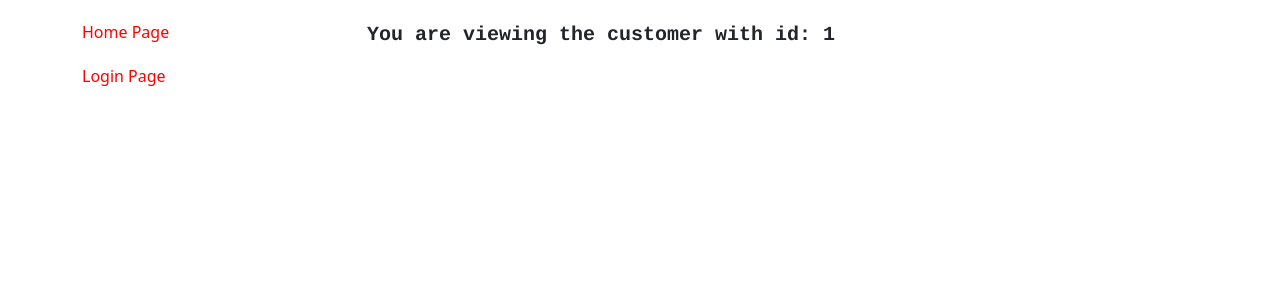
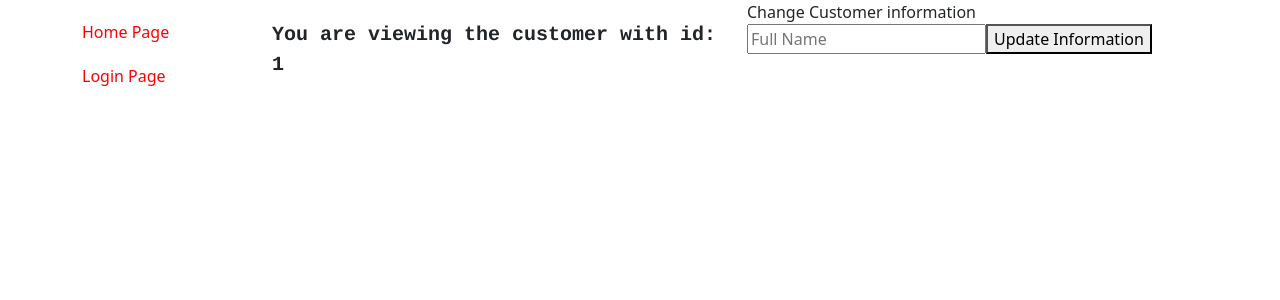
Before and after one commit to panosjapan7/first-react-project, a React (Create React App) app: page /customers/1 in a window 1280 px wide. Shown: the top 300 px of the page. Built offline with nearby package versions, Linux system fonts and the light colour scheme; no server answers.

Commit message:
tried to create a user

```diff
--- a/src/App.js
+++ b/src/App.js
@@ -6,6 +6,8 @@ import HomePage from "./pages/HomePage";
 import LoginPage from "./pages/LoginPage";
 import CustomerList from "./components/CustomerList";
 import CustomerDetailPage from "./pages/CustomerDetailPage";
+import MyPage from "./pages/MyPage";
+import UserCreatePage from "./pages/UserCreatePage";
 
 const NameContext = createContext({})
 
@@ -35,6 +37,8 @@ function App() {
             <Route path="/home" element={<HomePage />} />
             <Route path="/customers" element={<CustomerList />} />
             <Route path="/customers/:id" element={<CustomerDetailPage />} />
+            <Route path="/me" element={<MyPage />} />
+            <Route path="/users/create" element={<UserCreatePage />} />
           </Routes>
       </div>
 
--- a/src/pages/CustomerDetailPage.jsx
+++ b/src/pages/CustomerDetailPage.jsx
@@ -1,4 +1,4 @@
-import React, {useContext, useEffect} from 'react'
+import React, {useContext, useEffect, useState} from 'react'
 import { useParams, Link } from 'react-router-dom'
 import { NameContext } from '../App'
 import styled from 'styled-components';
@@ -38,22 +38,77 @@ export default function CustomerDetailPage() {
     const id = params.id
 
     const {customerList, setCustomerList} = useContext(NameContext)
+    const [myData, setMyData] = useState(null)
+
+    const [name, setName] = useState("")
+
 
     useEffect(() => {
-        console.log(customerList)
+        const url="https://frebi.willandskill.eu/api/v1/customers/"
+        const token = localStorage.getItem("webb21")
+        fetch(url, {
+            headers: {
+                "Authorization": `Bearer ${token}`
+            }
+        })
+        .then(res => res.json())
+        .then(data => {
+
+            console.log(data)
+            console.log(data.results[id])
+            setMyData(data.results)
+            setName(data.results[id].name)
+        })
     }, [])
+
+
+    function handleOnSubmit(e){
+        e.preventDefault()
+        const url=`https://frebi.willandskill.eu/api/v1/customers/${id}`
+        const token = localStorage.getItem("webb21")
+
+        // const body = new FormData
+        // body.append("name", "\"Oskar\"")
+
+        // fetch("https://frebi.willandskill.eu/api/v1/customers/4337/", {
+        // body,
+        // headers: {
+        //     Authorization: "Bearer eyJ0eXAiOiJKV1QiLCJhbGciOiJIUzI1NiJ9.eyJ1c2VyX2lkIjo4ODgsInVzZXJuYW1lIjoid2ViYjIxQHdpbGxhbmRza2lsbC5zZSIsImV4cCI6MTY0MTU4Mjc3MCwiZW1haWwiOiJ3ZWJiMjFAd2lsbGFuZHNraWxsLnNlIiwib3JpZ19pYXQiOjE2NDA5Nzc5NzB9.I_9wpSxL3WOULlpY2rMRX3-XwVdt5bkpV5TOt7deATQ",
+        //     "Content-Type": "multipart/form-data"
+        // },
+        // method: "PATCH"
+        // })
+
+        const payload = {name, id}
+        fetch(url, {
+            method: "PATCH",
+            headers: {
+                'Content-Type': 'application/json',
+                'Authorization': `Bearer ${token}`
+            },
+            body: JSON.stringify(payload)
+
+        })
+        .then(res => res.json())
+        .then(data => console.log(data)
+        //     {
+        //     setMyData(data.results)
+        //     setName(data.results[id].name)
+        // }
+        )
+    }
 
     return (
         <div className="container">
             <div className="row">
 
-                <div className="col-md-3">
+                <div className="col-md-2">
                     <LinkParagraphContainer><Link to="/home" style={linkStyle}>Home Page</Link></LinkParagraphContainer>
                     <LinkParagraphContainer><Link to="/login" style={linkStyle}>Login Page</Link></LinkParagraphContainer>
 
                 </div>
 
-                <div className="col-md-9">
+                <div className="col-md-5">
                     <CustomerHeader>You are viewing the customer with id: {id}</CustomerHeader>
 
                     {customerList && (
@@ -70,6 +125,34 @@ export default function CustomerDetailPage() {
                     )}
                 </div>
 
+                <div className="col-md-5">
+                    Change Customer information
+
+                    <div>
+                        <form onSubmit={handleOnSubmit} >
+                            <input
+                                value={name}
+                                placeholder="Full Name"
+                                onChange={e => setName(e.target.value)}
+                            />
+                            {/* <input
+                                value={lastName}
+                                placeholder="Last Name"
+                                onChange={e => setLastName(e.target.value)}
+                            /> */}
+                            <button type="submit">Update Information</button>
+                        </form>
+
+                        {myData && (
+                            <>
+                                <p>{name}</p>
+                            </>
+                        )}
+
+                    </div>
+
+                </div>
+
             </div>
 
 
--- /dev/null
+++ b/src/pages/MyPage.jsx
@@ -0,0 +1,41 @@
+import React, {useState, useEffect} from 'react'
+
+
+export default function MyPage() {
+
+    const [myData, setMyData] = useState(null)
+
+    const [firstName, setFirstName] = useState("")
+    const [lastName, setLastName] = useState("")
+
+    useEffect(() => {
+
+        const url="https://frebi.willandskill.eu/api/v1/customers/"
+        const token = localStorage.getItem("webb21")
+        fetch(url, {
+            headers: {
+                "Content-Type": "application/json",
+                "Authorization": `Bearer ${token}`
+            }
+        })
+        .then(res => res.json())
+        .then(data => {
+            setMyData(data)
+            setFirstName(data.firstName)
+            setLastName(data.lastName)
+        })
+
+
+    }, [])
+
+
+
+    return (
+        <div>
+            My Information
+
+            <p>Full Name: {myData.firstName} {myData.lastName}</p>
+            <p>Email: {myData.email}</p>
+        </div>
+    )
+}
--- /dev/null
+++ b/src/pages/UserCreatePage.jsx
@@ -0,0 +1,56 @@
+import React, {useState} from 'react'
+
+export default function UserCreatePage(props) {
+
+    const [firstName, setFirstName] = useState("")
+    const [lastName, setLastName] = useState("")
+    const [email, setEmail] = useState("")
+    const [organisationKind, setOrganisationKind] = useState("")
+    const [password, setPassword] = useState("")
+
+
+    function handleOnSubmit(e){
+        e.preventDefault()
+        console.log(firstName, lastName, email, organisationKind, password)
+
+        const url="https://frebi.willandskill.eu/auth/users/"
+        const payload = {email, organisationKind, password, firstName, lastName}
+        const token = localStorage.getItem("webb21")
+        fetch(url, {
+            method: "POST",
+            headers:{
+                "Content-Type": "application/json",
+                "Authorization": `Bearer ${token}`
+            },
+            body: JSON.stringify(payload)
+        })
+        .then(res => res.json())
+        .then(data => console.log(data))
+        // .then(data => props.onSuccess())
+    }
+
+    function renderInput(type, placeholder, value, setValue){
+        return <input
+                type={type}
+                placeholder={placeholder}
+                value={value}
+                onChange={e => setValue(e.target.value)}
+            />
+    }
+
+    return (
+        <div>
+            <h1>Create a new User</h1>
+
+            <form onSubmit={handleOnSubmit} >
+                {renderInput("text", "First Name", firstName, setFirstName)}
+                {renderInput("text", "Last Name", lastName, setLastName)}
+                {renderInput("text", "Email", email, setEmail)}
+                {renderInput("text", "Organisation Kind", organisationKind, setOrganisationKind)}
+                {renderInput("password", "Password", password, setPassword)}
+
+                <button typeof="submit">Create User</button>
+            </form>
+        </div>
+    )
+}
```
